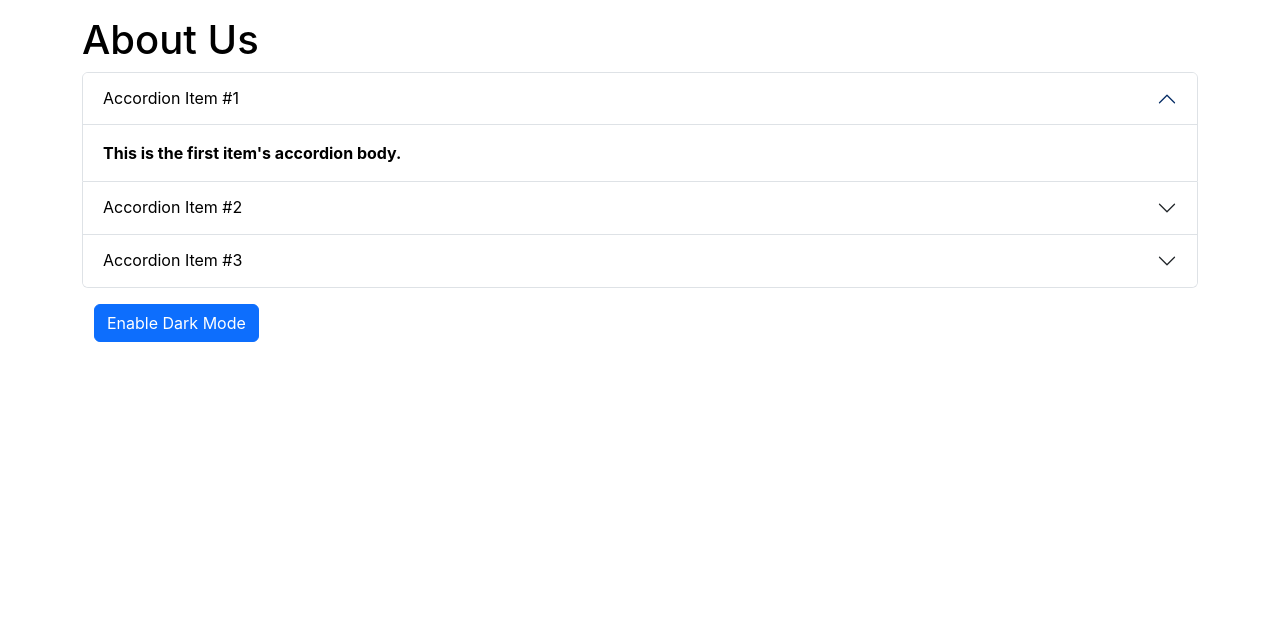
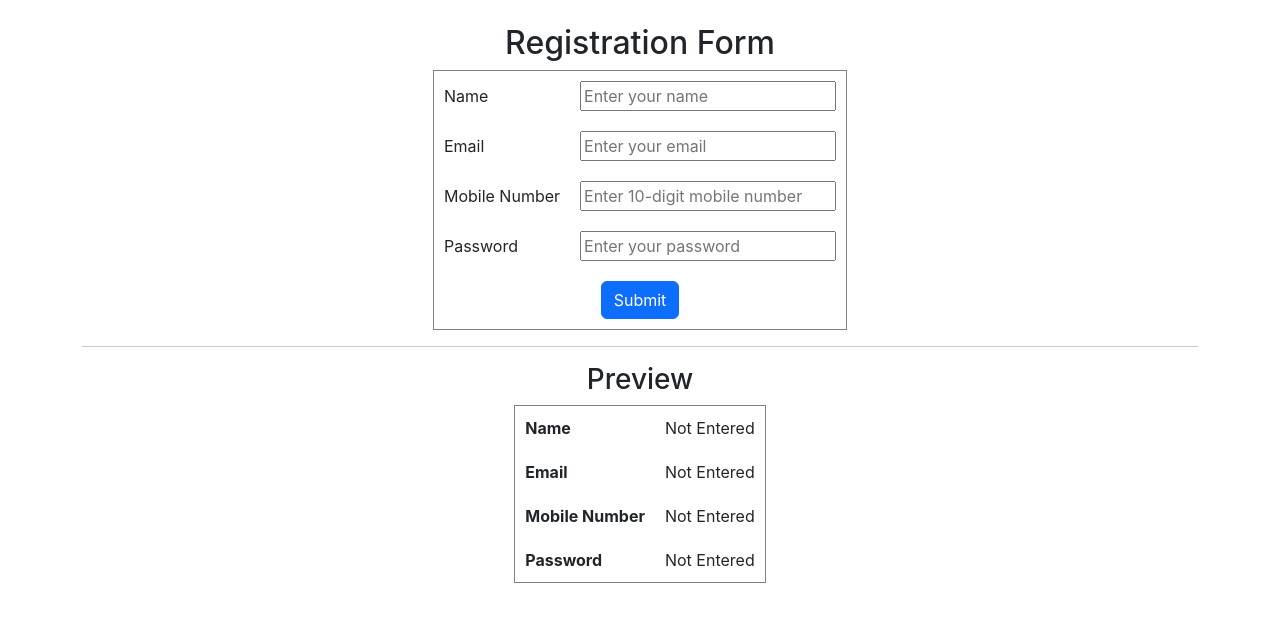
Before and after one commit to Divyam4745/React.js, a React (Create React App) app: page / in a window 1280 px wide. Shown: the top 622 px of the page. Built offline with nearby package versions, Linux system fonts and the light colour scheme.

Commit message:
FormValidation  in App.js

```diff
--- a/src/App.js
+++ b/src/App.js
@@ -1,16 +1,18 @@
 import React from 'react'
 import './App.css';
-import About from './component/About';
+// import About from './component/About';
 // import TextForms from './component/TextForms';
+import FormExample from './component/ForExample';
 
 function App() {
-  return (<>
-    <div>
+  return (
+   <div>
     {/* <div className="container my-3"></div> */}
     {/* <TextForms heading="Enter the text analyze below"/> */}
-     <About/>
-    </div>
-    </>
+     {/* <About/> */}
+     <h1></h1>
+     <FormExample/>
+   </div>
   );
 }
 export default App
```
